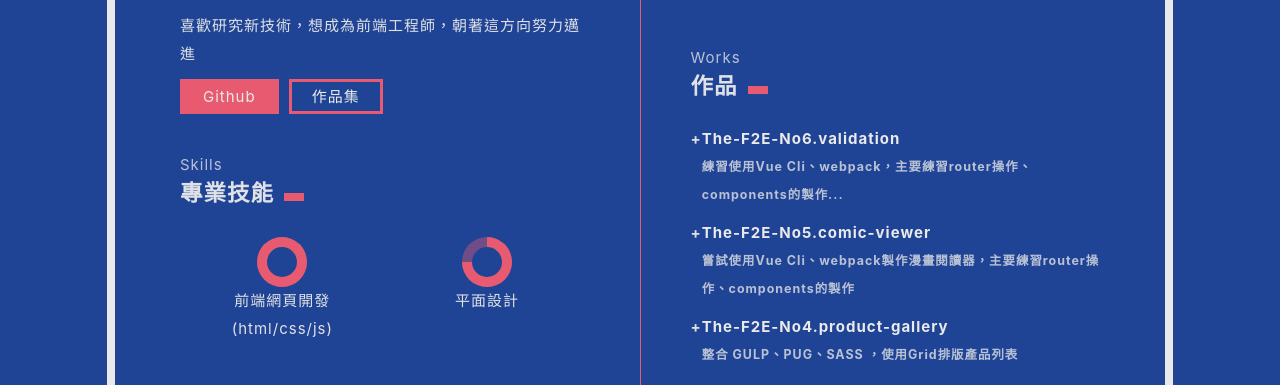
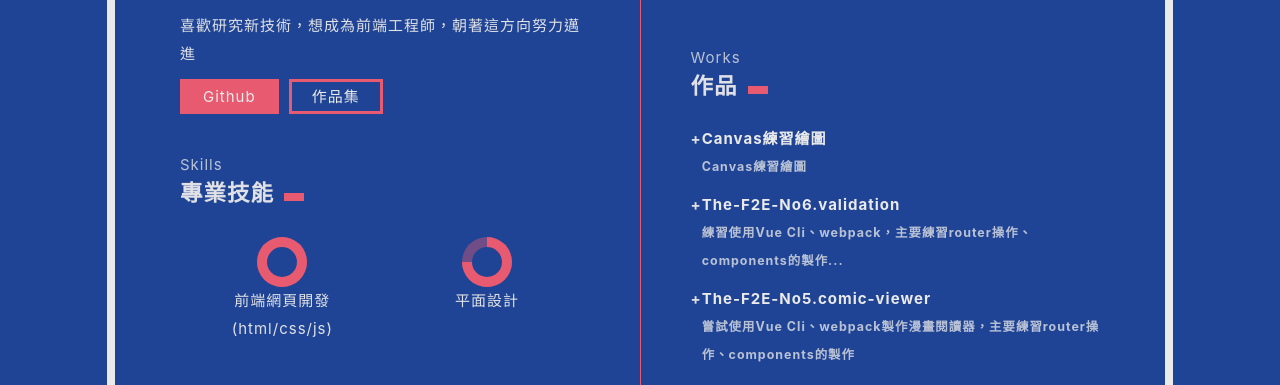
Before and after one commit to silverfantacy/Resume_2018, a website: page index.html in a window 1280 px wide. Shown: the part 262-647 px from the top of the page. Drawn offline with Linux system fonts and the light colour scheme.

Commit message:
Add files via upload

```diff
--- a/index.html
+++ b/index.html
@@ -84,6 +84,11 @@
           <h4>Works</h4>
           <h2>作品</h2>
           <ul class="listWork">
+            <li class="listHover d-flex flex-row">+
+              <div class="d-flex flex-column justify-content-start"><a href="https://codepen.io/Serment/full/KBzRVK" title="The-F2E-No6.validation" target="_blank"> Canvas練習繪圖</a>
+                <h5 class="text-opacity">Canvas練習繪圖</h5>
+              </div>
+            </li>
             <li class="listHover d-flex flex-row">+
               <div class="d-flex flex-column justify-content-start"><a href="https://silverfantacy.github.io/The-F2E-No6.validation/" title="The-F2E-No6.validation" target="_blank"> The-F2E-No6.validation</a>
                 <h5 class="text-opacity">練習使用Vue Cli、webpack，主要練習router操作、components的製作...</h5>
```
